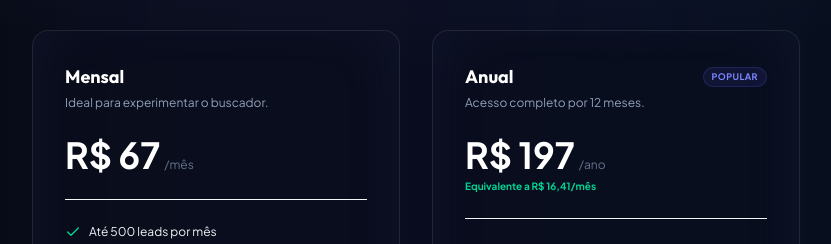
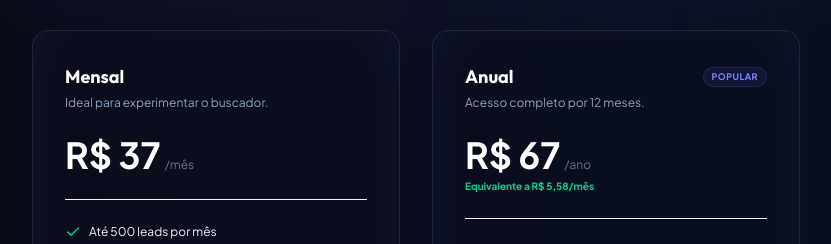
Before and after one commit to charlles2025k-cyber/gera-leads, a React (Vite) app: page / in a window 1280 px wide. Shown: the part 2900-3144 px from the top of the page, without its empty margins (224-1055 px from the left). Built offline with nearby package versions, Linux system fonts and the light colour scheme.

Commit message:
Ajusta valores dos planos: mensal R, anual R

```diff
--- a/src/components/Dashboard.jsx
+++ b/src/components/Dashboard.jsx
@@ -2238,7 +2238,7 @@ export default function Dashboard({ user, onLogout, showAlert }) {
               {[
                 {
                   name: 'Mensal',
-                  price: 'R$ 67',
+                  price: 'R$ 37',
                   period: '/mês',
                   description: 'Ideal para testar a ferramenta e buscar primeiros leads.',
                   features: [
@@ -2259,9 +2259,9 @@ export default function Dashboard({ user, onLogout, showAlert }) {
                 },
                 {
                   name: 'Anual',
-                  price: 'R$ 197',
+                  price: 'R$ 67',
                   period: '/ano',
-                  subPrice: 'equivalente a R$16,41/mês',
+                  subPrice: 'equivalente a R$5,58/mês',
                   description: 'A melhor opção com acesso a todo o ecossistema e suporte VIP.',
                   features: [
                     { text: 'Até 5.000 leads por mês', included: true },
--- a/src/components/LandingPage.jsx
+++ b/src/components/LandingPage.jsx
@@ -345,7 +345,7 @@ export default function LandingPage({ onNavigateApp }) {
                 </div>
 
                 <div className="flex items-baseline gap-1">
-                  <span className="text-4xl font-black text-white">R$ 67</span>
+                  <span className="text-4xl font-black text-white">R$ 37</span>
                   <span className="text-slate-500 text-xs">/mês</span>
                 </div>
 
@@ -419,10 +419,10 @@ export default function LandingPage({ onNavigateApp }) {
 
                 <div>
                   <div className="flex items-baseline gap-1">
-                    <span className="text-4xl font-black text-white">R$ 197</span>
+                    <span className="text-4xl font-black text-white">R$ 67</span>
                     <span className="text-slate-500 text-xs">/ano</span>
                   </div>
-                  <span className="text-[10px] text-emerald-400 font-bold block mt-1">Equivalente a R$ 16,41/mês</span>
+                  <span className="text-[10px] text-emerald-400 font-bold block mt-1">Equivalente a R$ 5,58/mês</span>
                 </div>
 
                 <ul className="space-y-3.5 text-xs text-slate-350 border-t border-slate-850 pt-6">
```
